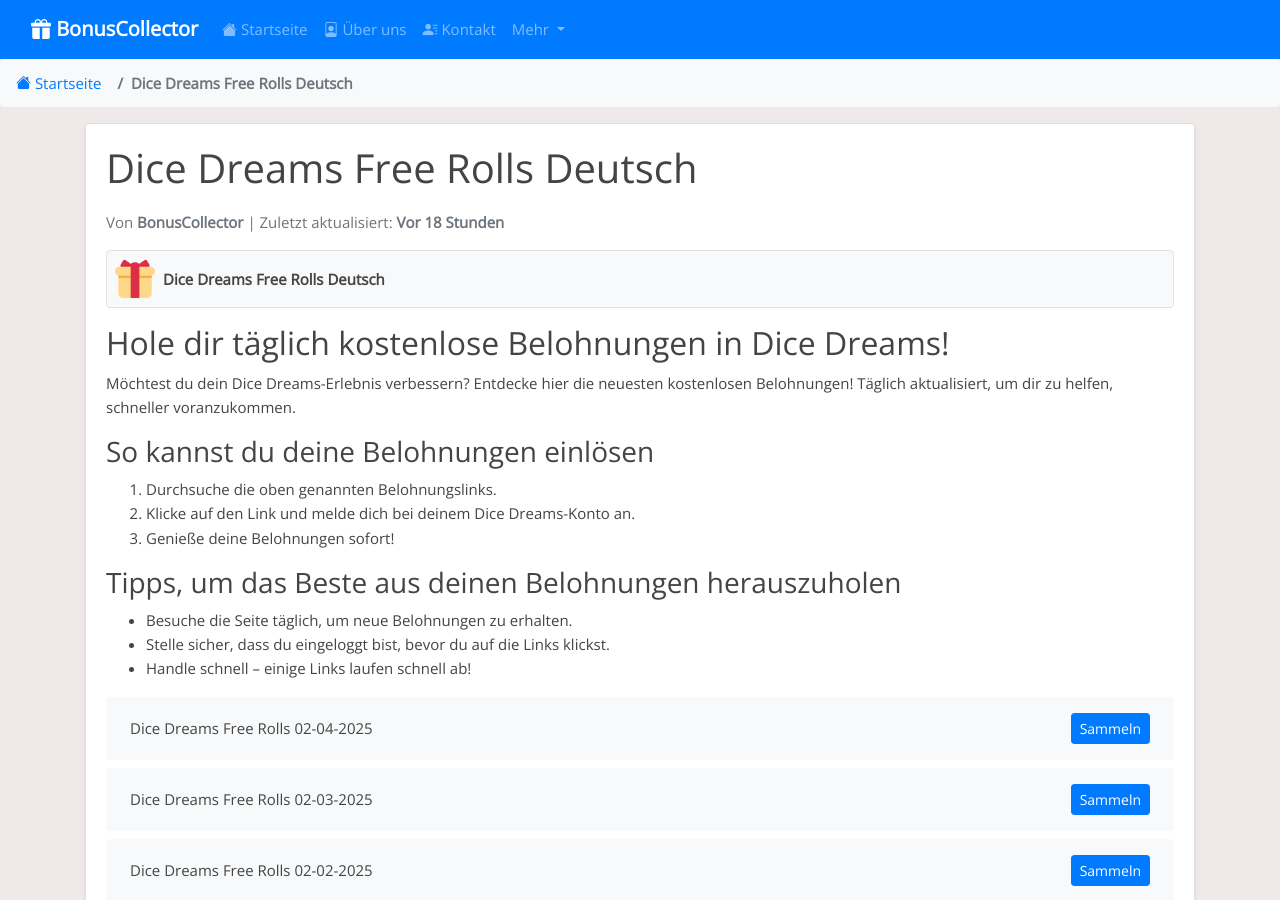
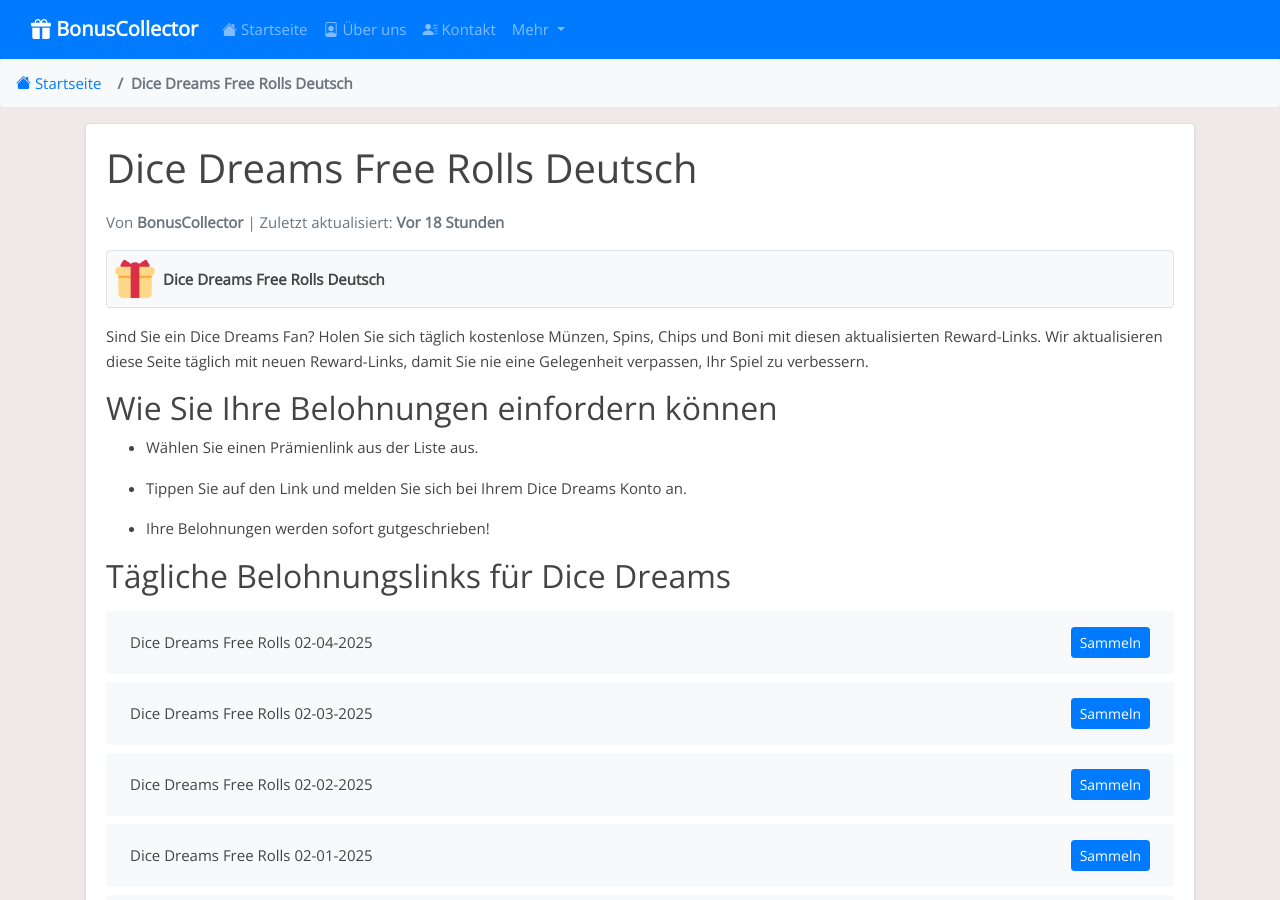
Before and after one commit to Prollad99/bs-de, a Jekyll site: the page built from _posts/2025-01-18-dice-dreams.md, in a window 1280 px wide and 900 px high. Built offline with Jekyll 4.4.1, drawn with Linux system fonts in a browser that asks for light colours; some of the changed text lies outside the part shown.

Commit message:
Aktualisiere dice-dreams-Belohnungslinks, Inhalte und Änderungsdatum

```diff
--- a/_includes/dice-dreams_footer.html
+++ b/_includes/dice-dreams_footer.html
@@ -1,7 +1,7 @@
-<h3>Warum du unsere Dice Dreams-Updates folgen solltest</h3>
+## Warum sollten Sie unsere Reward Updates verfolgen?
 
-<p>Wir bieten täglich die neuesten Belohnungslinks aus offiziellen Dice Dreams-Aktionen. So bleibst du immer auf dem neuesten Stand. Speichere diese Seite für schnellen Zugriff.</p>
 
-<h4>Hinweis:</h4>
+Wir aktualisieren die Links ständig, um sicherzustellen, dass Sie die neuesten Belohnungen erhalten. Alle Belohnungen stammen aus offiziellen Dice Dreams Aktionen, so dass Sie sie einfach und sicher einfordern können.
 
-<p>Diese Seite ist nicht mit den offiziellen Entwicklern von Dice Dreams verbunden. Alle Belohnungen stammen aus öffentlichen Quellen.</p>
+
+Hinweis: Diese Links können ablaufen, also fordern Sie Ihre Belohnungen schnell ein. Wir sind nicht mit den Entwicklern von Dice Dreams verbunden; diese Seite ist eine Ressource für Spieler.
--- a/_includes/dice-dreams_post.html
+++ b/_includes/dice-dreams_post.html
@@ -1,27 +1,14 @@
-<h2>Hole dir täglich kostenlose Belohnungen in Dice Dreams!</h2>
+Sind Sie ein Dice Dreams Fan? Holen Sie sich täglich kostenlose Münzen, Spins, Chips und Boni mit diesen aktualisierten Reward-Links. Wir aktualisieren diese Seite täglich mit neuen Reward-Links, damit Sie nie eine Gelegenheit verpassen, Ihr Spiel zu verbessern.
 
-<p>Möchtest du dein Dice Dreams-Erlebnis verbessern? Entdecke hier die neuesten kostenlosen Belohnungen! Täglich aktualisiert, um dir zu helfen, schneller voranzukommen.</p>
 
-<h3>So kannst du deine Belohnungen einlösen</h3>
+## Wie Sie Ihre Belohnungen einfordern können
 
-<ol>
 
-  <li>Durchsuche die oben genannten Belohnungslinks.</li>
+- Wählen Sie einen Prämienlink aus der Liste aus.
 
-  <li>Klicke auf den Link und melde dich bei deinem Dice Dreams-Konto an.</li>
+- Tippen Sie auf den Link und melden Sie sich bei Ihrem Dice Dreams Konto an.
 
-  <li>Genieße deine Belohnungen sofort!</li>
+- Ihre Belohnungen werden sofort gutgeschrieben!
 
-</ol>
 
-<h3>Tipps, um das Beste aus deinen Belohnungen herauszuholen</h3>
-
-<ul>
-
-  <li>Besuche die Seite täglich, um neue Belohnungen zu erhalten.</li>
-
-  <li>Stelle sicher, dass du eingeloggt bist, bevor du auf die Links klickst.</li>
-
-  <li>Handle schnell – einige Links laufen schnell ab!</li>
-
-</ul>
+## Tägliche Belohnungslinks für Dice Dreams
```
